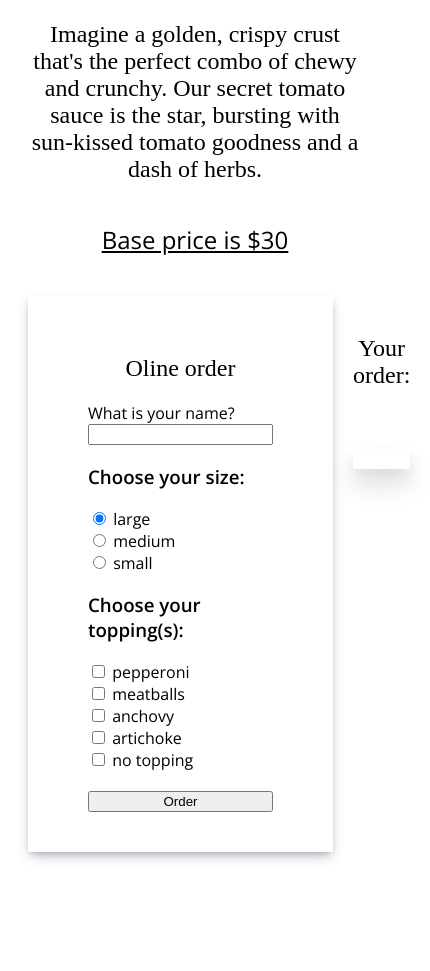
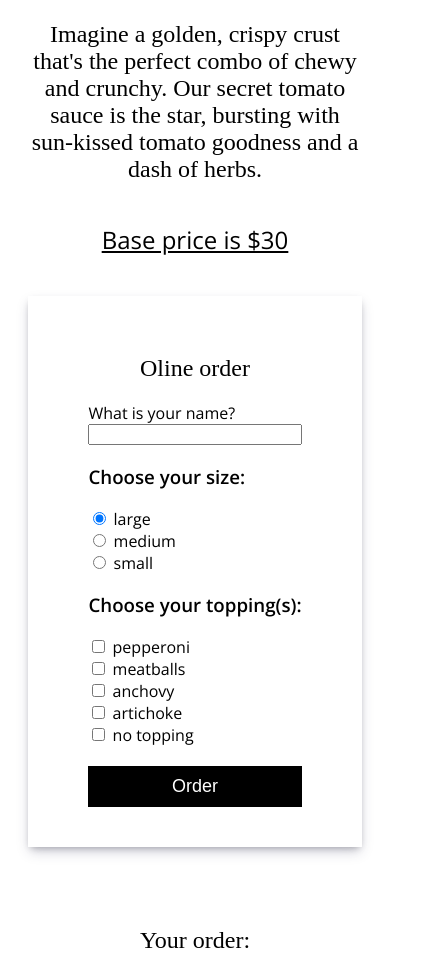
Before and after one commit to DaniyaYelemessova/Pizza-Parlor, a plain HTML site: page index.html in a window 390 px wide. Shown: the part 107-1078 px from the top of the page, 430 px wide, since content can reach past the window. Before the commit the page ends 1007 px from the top, so only its background shows below. Drawn offline with nearby package versions, Linux system fonts and the light colour scheme; a web font is replaced by a local one.

Commit message:
Add media query

```diff
--- a/css/styles.css
+++ b/css/styles.css
@@ -32,6 +32,13 @@ h2{
 
 .btnSubmit{
   margin-top: 20px;
+  cursor: pointer;
+  background-color: black;
+  color: white;
+  outline: none;
+  border: none;
+  padding: 10px;
+  font-size: 18px;
 }
 
 .orderAndDisplay{
@@ -69,3 +76,9 @@ h2{
   padding: 10px;
   box-shadow: rgba(0, 0, 0, 0.15) 0px 15px 25px, rgba(0, 0, 0, 0.05) 0px 5px 10px;
 }
+
+@media all and (max-width: 800px){
+  .orderAndDisplay{
+    flex-direction: column;
+  }
+}
```
